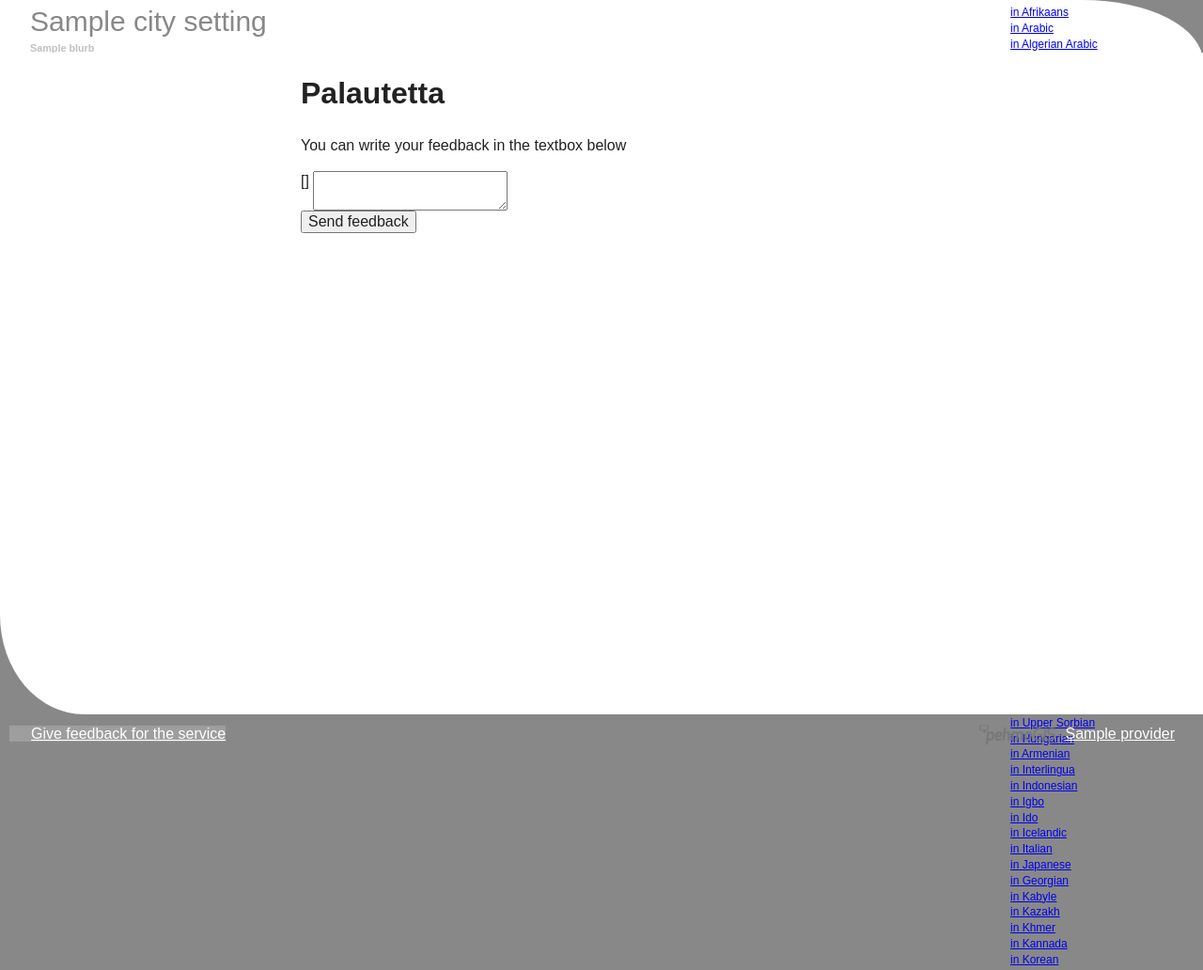
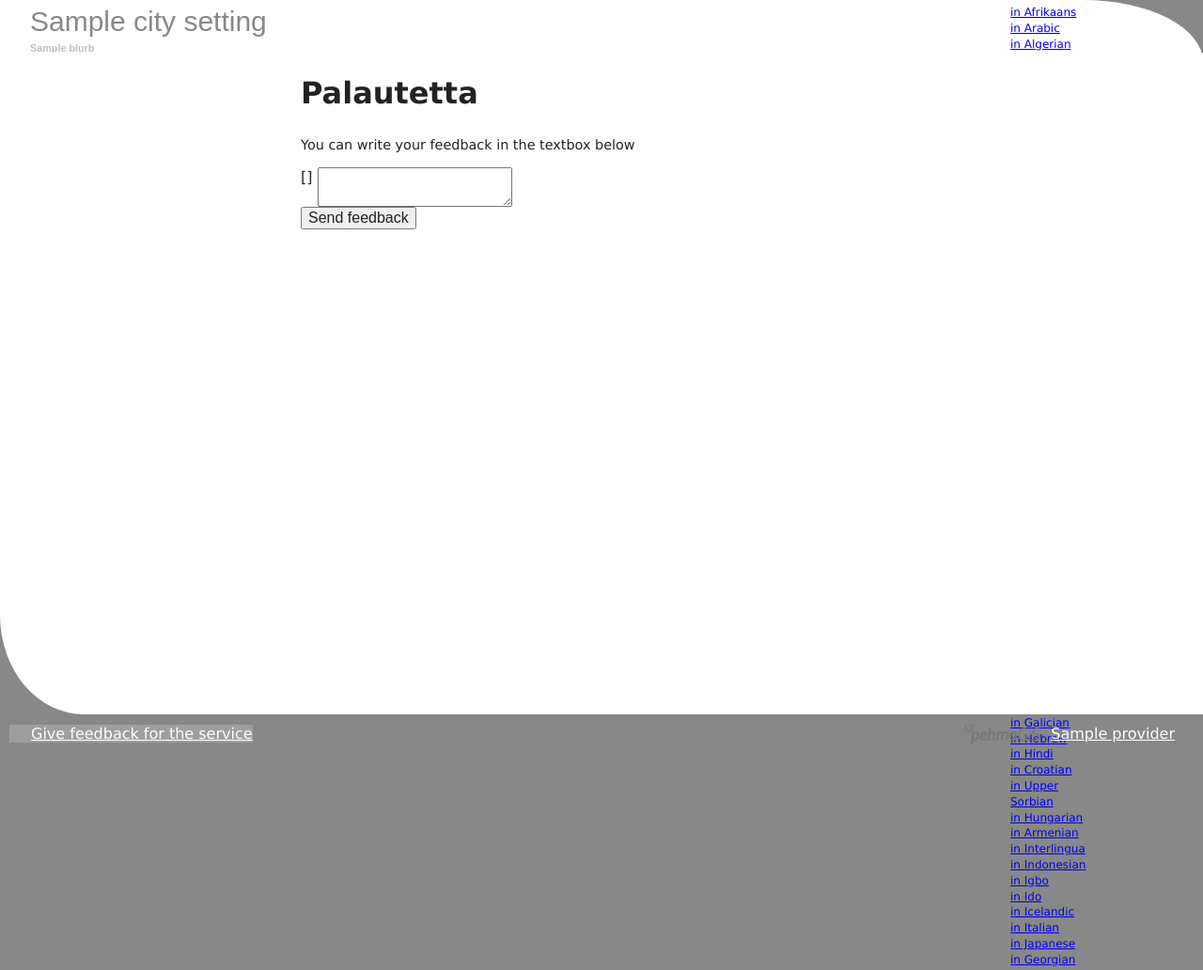
Before and after one commit to recoded-co/base_page, a Django app: template base_page/templates/feedback.html in a window 1280 px wide. Shown: the top 1032 px of the page at 94% size. Run offline with Django 3.2, Linux system fonts and the light colour scheme; the template is opened without the code that fills it: most values are stand-ins (such as "Sample title", 1, 10 or a date in 2020); form fields are guessed from the names that the template uses; grey boxes are pictures that could not be loaded.

Commit message:
base page fonts modified a little bit

```diff
--- a/base_page/static/css/base_map.css
+++ b/base_page/static/css/base_map.css
@@ -8,11 +8,13 @@
     margin: 0px;
     height: 100%;
     width: 100%;
-    font-family: sans-serif;
+    font-family: Verdana, Arial, sans-serif;
 }
-h1, h2, h3, h4, h5 {
-    font-family: sans-serif;
+
+p {
+    font-size: 0.9em;
 }
+
 .ui-widget {
     font-family: inherit;
 }
@@ -155,7 +157,7 @@
     color: #ffffff;
 }
 footer a:visited {
-    color: #aaaaaa;
+    color: #ffffff;
 }
 
 #feedback {
@@ -178,6 +180,7 @@
 #provider {
     float: right;
     margin-right: 20px;
+    color: white;
 }
 .center {
     width: 50%;
```
